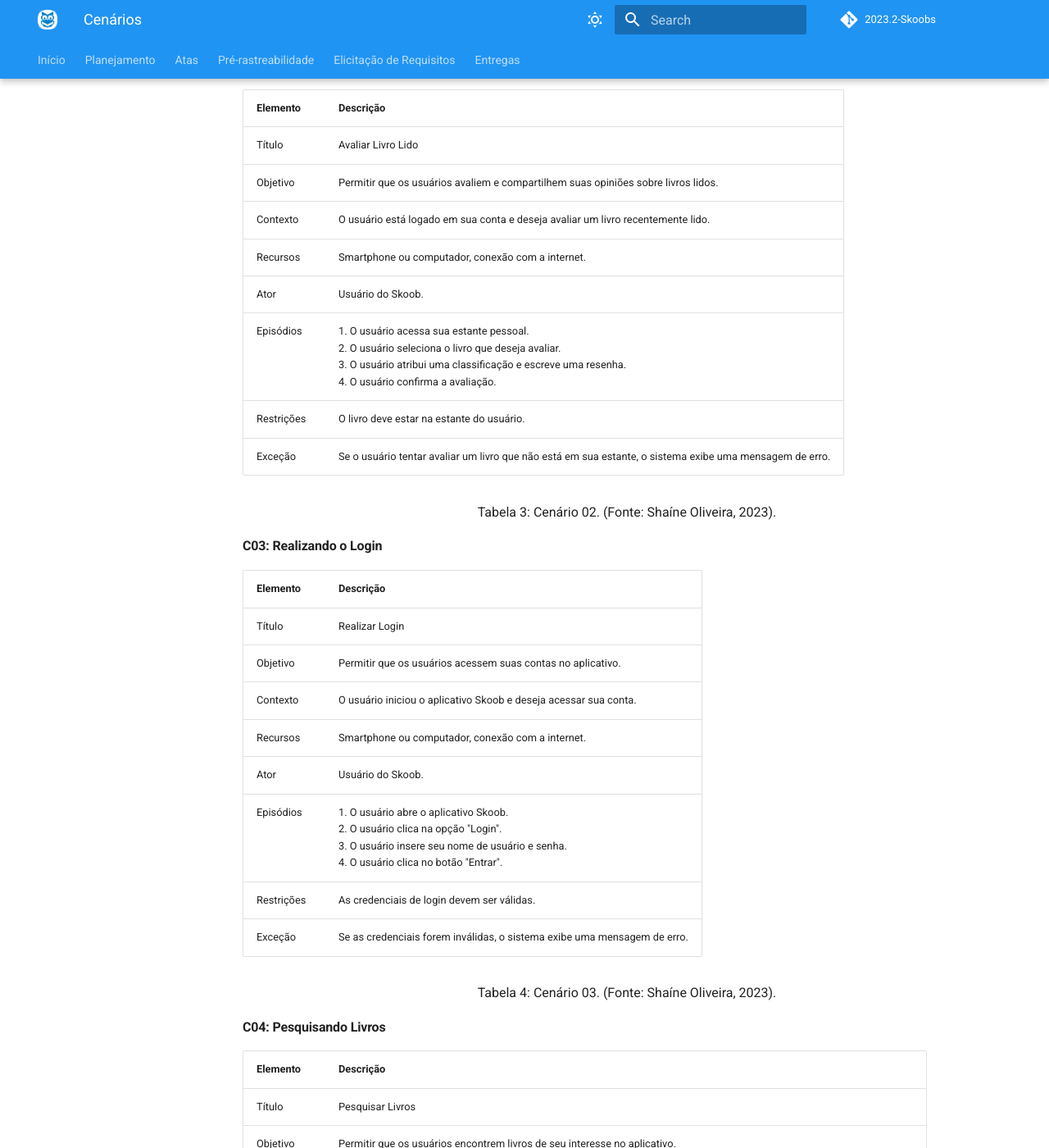
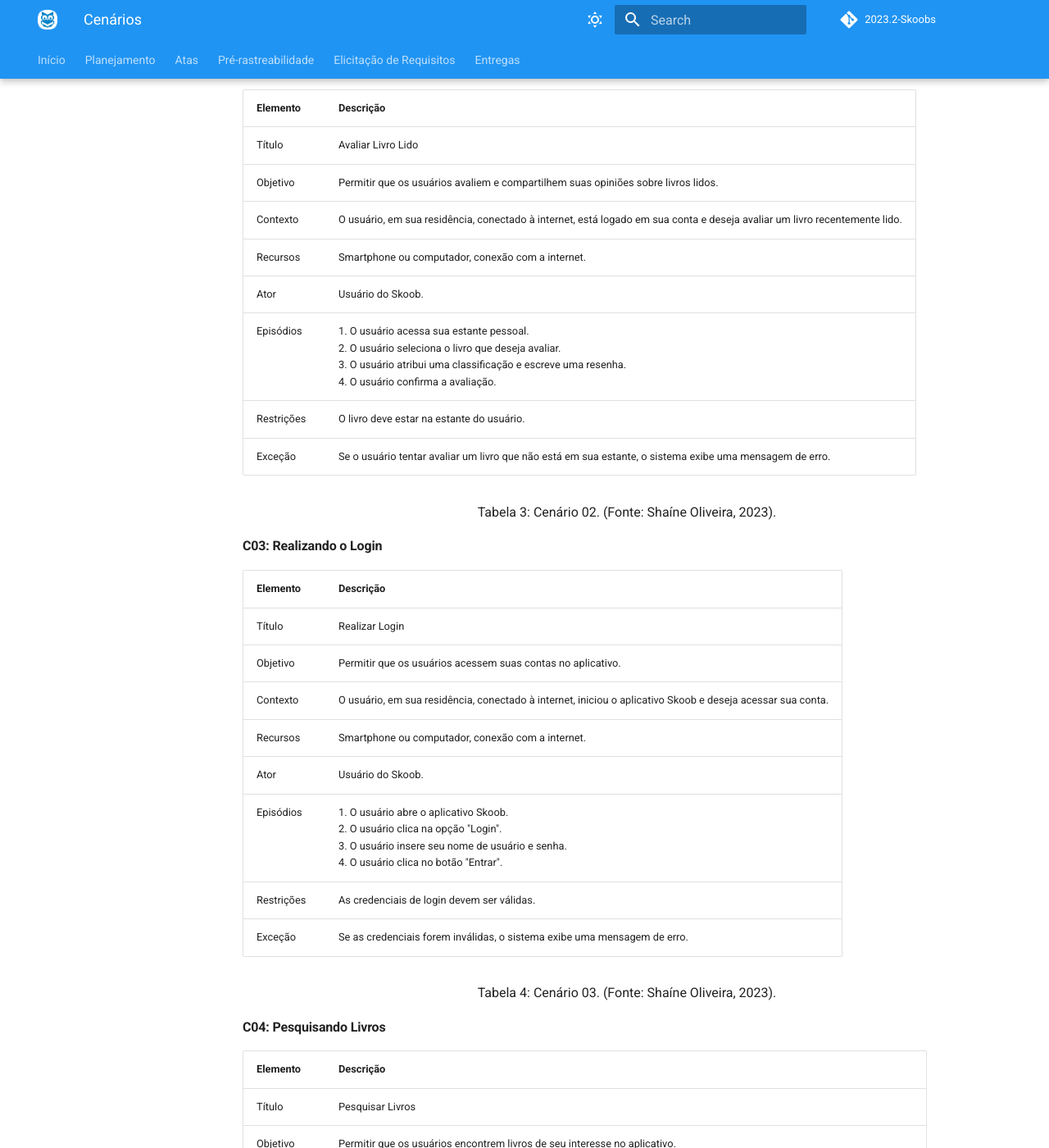
Before and after one commit to Requisitos-de-Software/2023.2-Skoob, an MkDocs documentation site: the page built from docs/modelagem/cenarios.md, in a window 1280 px wide and 1400 px high, scrolled down 1782 px. Shown: the whole window at 82% size. Built offline with MkDocs 1.6.1 and Material for MkDocs 9.7.7, drawn with Linux system fonts in a browser that asks for light colours; comment, search, counter and statistics services are not loaded; some of the changed text lies outside the part shown.

Commit message:
Update cenarios.md

```diff
--- a/docs/modelagem/cenarios.md
+++ b/docs/modelagem/cenarios.md
@@ -54,7 +54,7 @@
 |-------------|--------------------------------------------------|
 | Título      | Avaliar Livro Lido                               |
 | Objetivo    | Permitir que os usuários avaliem e compartilhem suas opiniões sobre livros lidos. |
-| Contexto    | O usuário está logado em sua conta e deseja avaliar um livro recentemente lido. |
+| Contexto    | O usuário, em sua residência, conectado à internet, está logado em sua conta e deseja avaliar um livro recentemente lido. |
 | Recursos    | Smartphone ou computador, conexão com a internet. |
 | Ator        | Usuário do Skoob.                               |
 | Episódios   | 1. O usuário acessa sua estante pessoal. <br>     2. O usuário seleciona o livro que deseja avaliar. <br>   3. O usuário atribui uma classificação e escreve uma resenha.   <br> 4. O usuário confirma a avaliação.              |
@@ -72,7 +72,7 @@
 |-------------|--------------------------------------------------|
 | Título      | Realizar Login                                   |
 | Objetivo    | Permitir que os usuários acessem suas contas no aplicativo. |
-| Contexto    | O usuário iniciou o aplicativo Skoob e deseja acessar sua conta. |
+| Contexto    | O usuário, em sua residência, conectado à internet, iniciou o aplicativo Skoob e deseja acessar sua conta. |
 | Recursos    | Smartphone ou computador, conexão com a internet. |
 | Ator        | Usuário do Skoob.                               |
 | Episódios   | 1. O usuário abre o aplicativo Skoob. <br>        2. O usuário clica na opção "Login".   <br>     3. O usuário insere seu nome de usuário e senha.  <br> 4. O usuário clica no botão "Entrar".            |
@@ -91,7 +91,7 @@
 |-------------|--------------------------------------------------|
 | Título      | Pesquisar Livros                                 |
 | Objetivo    | Permitir que os usuários encontrem livros de seu interesse no aplicativo. |
-| Contexto    | O usuário está logado em sua conta e deseja encontrar um livro específico. |
+| Contexto    | O usuário, em sua residência, conectado à internet, está logado em sua conta e deseja encontrar um livro específico. |
 | Recursos    | Smartphone ou computador, conexão com a internet. |
 | Ator        | Usuário do Skoob.                               |
 | Episódios   | 1. O usuário acessa a função de pesquisa no aplicativo.<br> 2. O usuário insere o título ou autor do livro desejado na barra de pesquisa. <br> 3. O usuário clica no botão "Pesquisar".   <br>       4. O sistema exibe os resultados da pesquisa.    |
@@ -108,7 +108,7 @@
 |-------------|--------------------------------------------------|
 | Título      | Adicionar Comentários em Posts                  |
 | Objetivo    | Permitir que os usuários interajam com as postagens, adicionando comentários. |
-| Contexto    | O usuário está logado em sua conta e deseja interagir com uma postagem. |
+| Contexto    | O usuário, em sua residência, conectado à internet, está logado em sua conta e deseja interagir com uma postagem. |
 | Recursos    | Smartphone ou computador, conexão com a internet. |
 | Ator        | Usuário do Skoob.                               |
 | Episódios   | 1. O usuário navega pelo feed de postagens. <br> 2. O usuário seleciona uma postagem específica. <br> 3. O usuário escreve seu comentário na caixa de texto.<br> 4. O usuário clica no botão "Comentar".          |
```
Also changed, not shown: other parts of docs/modelagem/cenarios.md (+1 -0 lines).
